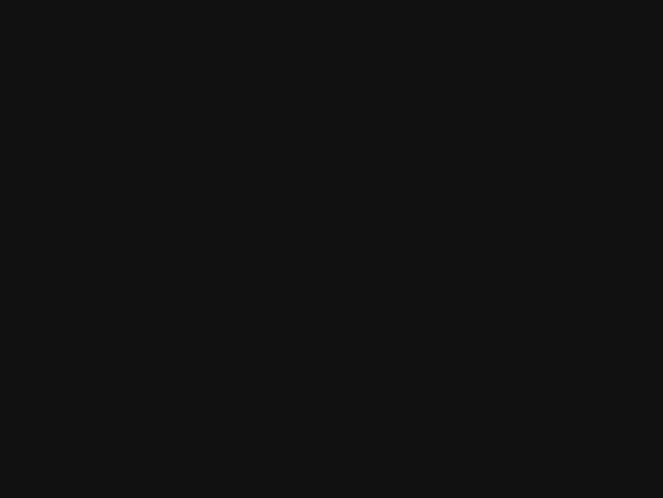
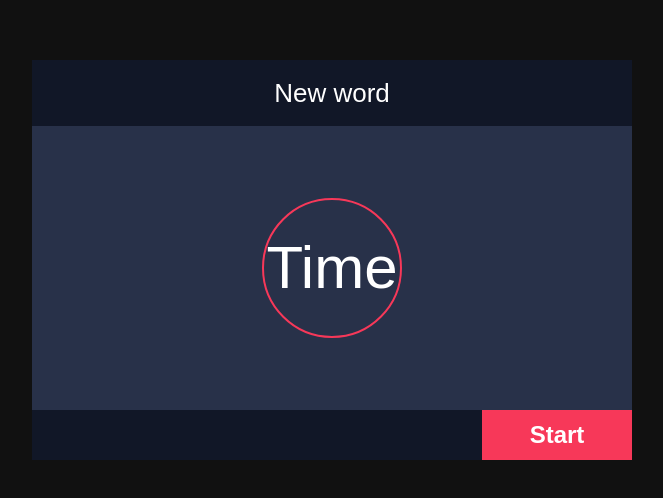
Before and after one commit to IT-som-framtidsyrke-HT2020/typing-game-react, a React (Create React App) app: page / in a window 1280 px wide. Shown: the part 140-638 px from the top of the page, without its empty margins (308-971 px from the left). Built offline with nearby package versions, Linux system fonts and the light colour scheme.

Commit message:
typeracer

```diff
--- a/src/App.js
+++ b/src/App.js
@@ -1,6 +1,7 @@
 import React, { useState } from "react";
 import Words from "./components/Words";
 import Container from "./components/Container";
+import Typeracer from "./components/Typeracer";
 
 import "./index.css";
 
@@ -21,9 +22,24 @@ function App() {
   // state for our input
   const [animation, setAnimation] = useState(null);
 
+  let randomWord = Math.floor(Math.random() * Words.length);
+
+  const handleInput = () => {
+    console.log("Handle input");
+  };
+
   return (
     <div className="typing-game">
-      <Container></Container>
+      <Container>
+        <Typeracer
+          newWord={newWord}
+          inputValue={inputValue}
+          setInputValue={setInputValue}
+          disabled={disabled}
+          time={time}
+          handleInput={handleInput}
+        />
+      </Container>
     </div>
   );
 }
```
